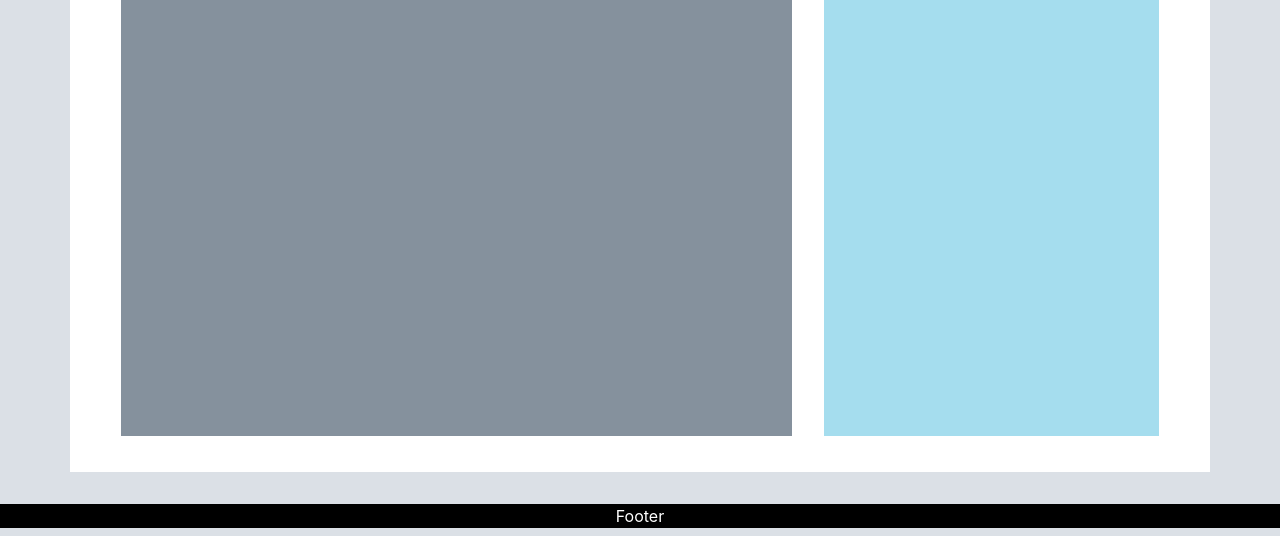
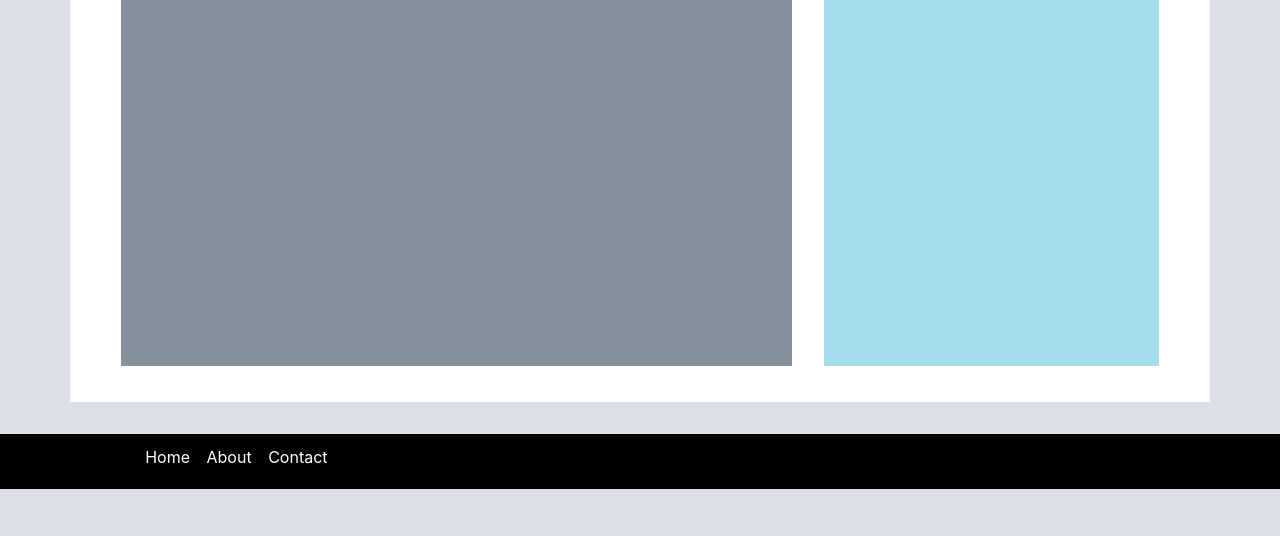
Before and after one commit to Moonholiday/hci-website, a plain HTML site: page index.html in a window 1280 px wide. Shown: the part 264-800 px from the top of the page. Drawn offline with nearby package versions, Linux system fonts and the light colour scheme.

Commit message:
links colors

```diff
--- a/index.html
+++ b/index.html
@@ -28,10 +28,14 @@
         <div class="flex-container">
             <div class="columns" id="col1"><h1>col1</h1></div>
             <div class="columns" id="col2"><h1>col2</h1></div>
-
         </div>
-
     </div>
-    <p class="footer">Footer</p>
+    <div class="footer">
+        <ul class="footer-links">
+            <li><a href="#">Home</a></li>
+            <li><a href="#">About</a></li>
+            <li><a href="#">Contact</a></li>
+        </ul>
+    </div>
 </body>
 </html>
--- a/style.css
+++ b/style.css
@@ -65,10 +65,19 @@ html, body {
 }
 
 .footer {
-    text-align: center;
+    height:55px;
     color: white;
     background-color: black;
     margin-top:2em;
+}
+
+.footer-links {
+    padding:0.7em;
+    margin-left:8em;
+}
+.footer-links li{
+    display: inline;
+    padding:6px;
 }
 
 .navbar {
@@ -82,29 +91,34 @@ html, body {
 
 .flex-container {
     display: flex;
-    height:95%;
+    height:90%;
     padding:20px;
 
 }
+a {
+    color:black;
+}
 .columns {
-    min-height:500px;
+    min-height:430px;
 }
 div.columns {
     flex:6;
     margin:1em;
-
 }
 
 div.columns:nth-of-type(even){
     flex: 3;
-
 }
 
 div.columns:nth-of-type(odd){
     background: #85929E;
 }
+
 div.columns:nth-of-type(even){
     background: #A5DDEF;
+}
+.footer a {
+    color:white;
 }
 
 @media screen and (max-width: 800px) {
```
Also changed, not shown: 1 other file.
